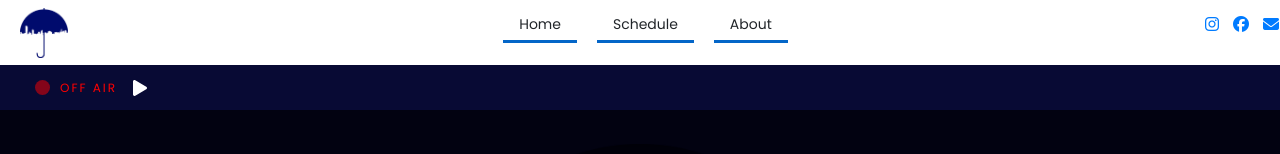
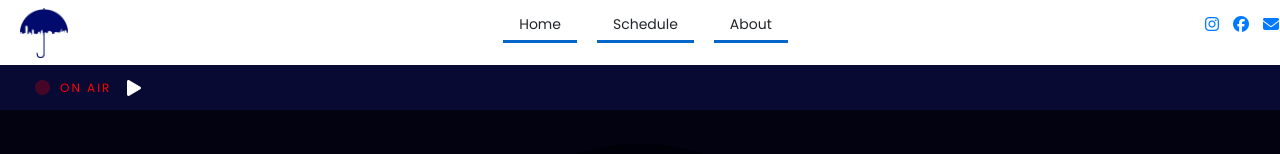
Before and after one commit to katiemhughes/radio-website, a React (Create React App) app: page / in a window 1280 px wide. Shown: the top 154 px of the page. Built offline with nearby package versions, Linux system fonts and the light colour scheme.

Commit message:
on air settings

```diff
--- a/src/components/navbar/Navbar.css
+++ b/src/components/navbar/Navbar.css
@@ -127,10 +127,10 @@
     background-color: red;
     top: 50%;
     left: 50%;
-    /* -webkit-animation: up-right 1s infinite;
+    -webkit-animation: up-right 1s infinite;
     -moz-animation: up-right 1s infinite;
     -o-animation: up-right 1s infinite;
-    animation: up-right 1s infinite; */
+    animation: up-right 1s infinite;
 }
 .fa-play {
     margin: 5px 10px 5px 20px;
--- a/src/components/navbar/Navbar.js
+++ b/src/components/navbar/Navbar.js
@@ -111,7 +111,7 @@ const Navbar = () => {
             <div className="bottom-left">
               <ul>
                 <li><div className="circle red"></div></li>
-                <li>OFF AIR</li>
+                <li>ON AIR</li>
                 <div className="audio-player-container">
                   <Player />
                   <p className="audio-player-text"></p>
--- a/src/components/player/Player.js
+++ b/src/components/player/Player.js
@@ -24,7 +24,7 @@ const Player = () => {
         <div className="player-wrapper">
             {/* <audio id="audio" src="http://46.101.5.204:8000/radio.mp3" http-equiv="Content-Security-Policy" content="upgrade-insecure-requests"></audio> */}
             <audio ref={audioPlayer} src="http://radio.rainycityradio.live:8000/radio.mp3" preload="metadata"></audio>
-            <button className="play-btn" disabled onClick={togglePlayPause}>{ isPlaying ? <FaStop /> : <FaPlay /> }</button>
+            <button className="play-btn" onClick={togglePlayPause}>{ isPlaying ? <FaStop /> : <FaPlay /> }</button>
         </div>
     )
 }
```
